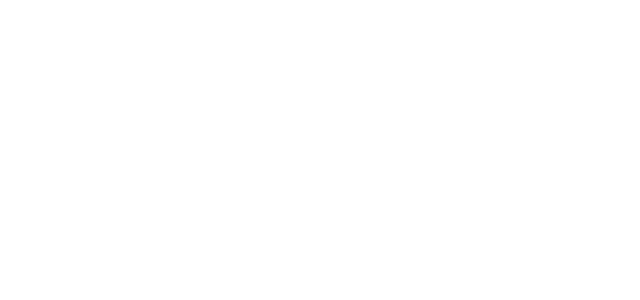
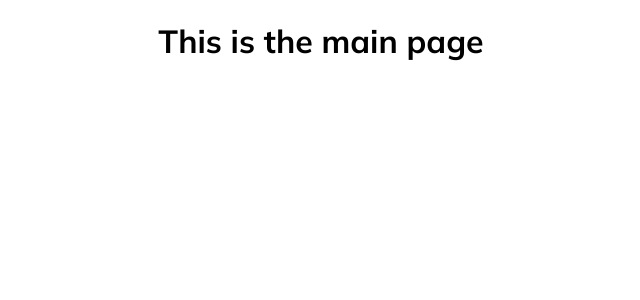
Before and after one commit to ellismckenzielee/habit_tracker, a React (Create React App) app in the folder habit_frontend/: page /profile in a window 1280 px wide. Before the commit this address had no page. Shown: the top 300 px of the page, without its empty margins (319-959 px from the left). Built offline with nearby package versions, Linux system fonts and the light colour scheme.

Commit message:
add home component to browser router

```diff
--- a/habit_frontend/src/App.tsx
+++ b/habit_frontend/src/App.tsx
@@ -1,5 +1,6 @@
 import "./App.css";
 import Home from "./components/Home";
+import Main from "./components/Main";
 import { BrowserRouter, Route, Routes } from "react-router-dom";
 
 function App() {
@@ -8,6 +9,7 @@
       <BrowserRouter>
         <Routes>
           <Route path="/" element={<Home />} />
+          <Route path="/profile" element={<Main />} />
         </Routes>
       </BrowserRouter>
     </div>
```
